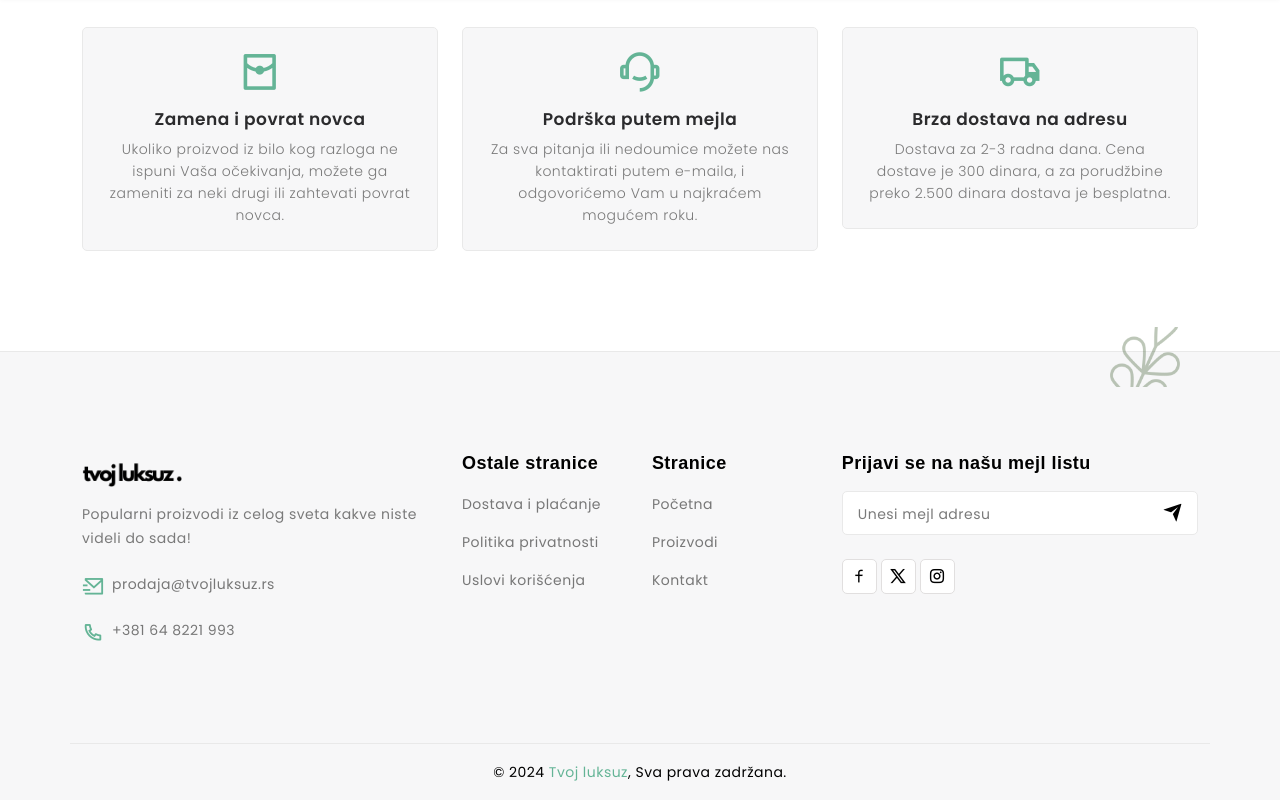
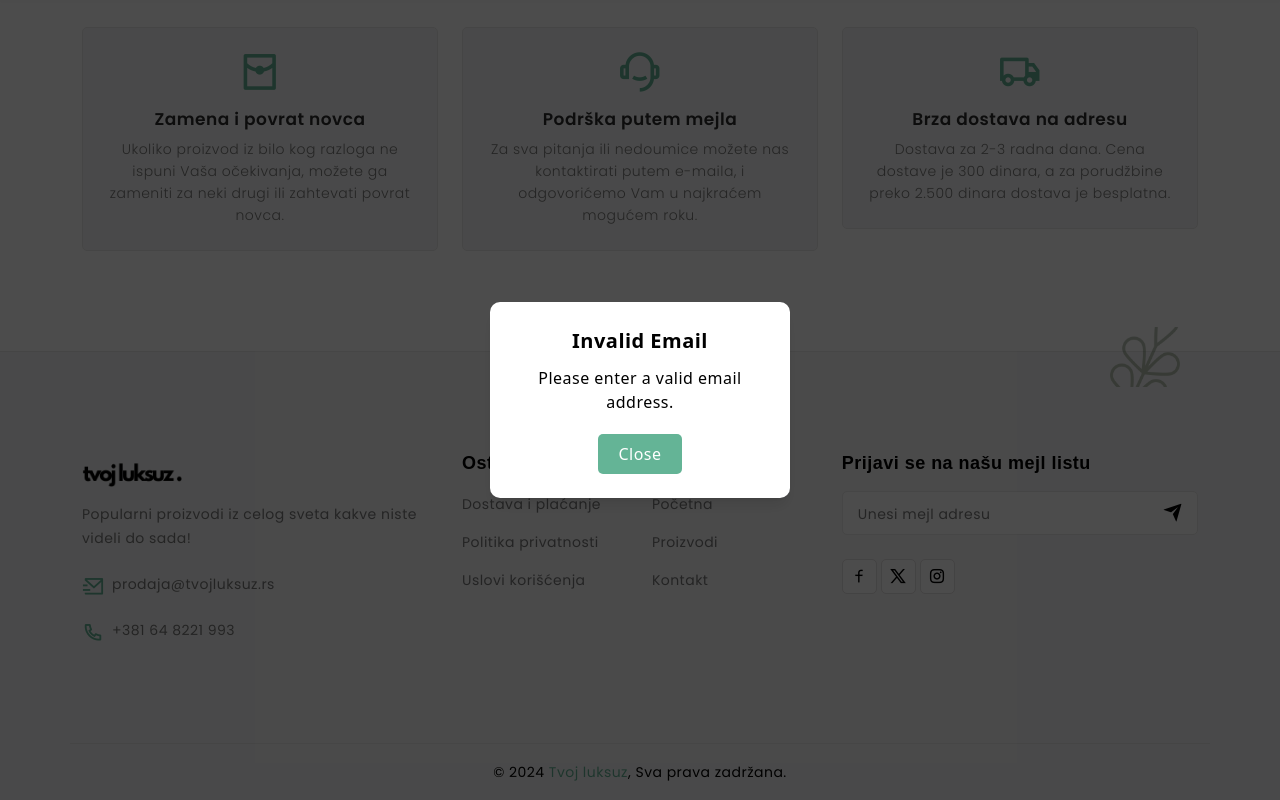
Before and after one commit to milosmitrovic20/Tvoj-Luksuz-Webshop, a plain HTML site: page index.html in a window 1280 px wide. Both pictures are taken after a click on the link 1172 px from the left and 1367 px from the top of the page. Shown: the part 855-1655 px from the top of the page. Drawn offline with nearby package versions, Linux system fonts and the light colour scheme; files that its build step writes are made by us from their sources; files whose address does not match are found by name.

Commit message:
added popup for email subscription confirmation

```diff
--- a/emailScript.js
+++ b/emailScript.js
@@ -8,7 +8,7 @@ document.addEventListener('DOMContentLoaded', () => {
         const emailInput = document.getElementById('email').value;
 
         if (!validateEmail(emailInput)) {
-            alert('Please enter a valid email address.');
+            showEmailPopup('Invalid Email', 'Please enter a valid email address.');
             return;
         }
 
@@ -23,15 +23,15 @@ document.addEventListener('DOMContentLoaded', () => {
         .then(response => response.json())
         .then(data => {
             if (data.success) {
-                alert('Email successfully submitted.');
+                showEmailPopup('Success', 'Email successfully submitted.');
                 emailForm.reset();
             } else {
-                alert('Error: ' + data.error);
+                showEmailPopup('Error', 'Error: ' + data.error);
             }
         })
         .catch(error => {
             console.error('Error:', error);
-            alert('There was an error submitting your email.');
+            showEmailPopup('Error', 'There was an error submitting your email.');
         });
     });
 
@@ -40,4 +40,25 @@ document.addEventListener('DOMContentLoaded', () => {
         const re = /^[^\s@]+@[^\s@]+\.[^\s@]+$/;
         return re.test(String(email).toLowerCase());
     }
+
+    // Function to show the custom popup
+    function showEmailPopup(title, message) {
+        const popup = document.getElementById('email-popup');
+        const popupTitle = document.getElementById('popup-title');
+        const popupMessage = document.getElementById('popup-message');
+        const closePopupButton = document.getElementById('close-email-popup');
+
+        popupTitle.textContent = title;
+        popupMessage.textContent = message;
+        popup.classList.remove('hidden'); // Show the popup
+
+        closePopupButton.addEventListener('click', () => {
+            popup.classList.add('hidden'); // Hide the popup when 'Close' is clicked
+        });
+
+        // Auto-hide the popup after 3 seconds
+        setTimeout(() => {
+            popup.classList.add('hidden');
+        }, 3000);
+    }
 });
--- a/index.html
+++ b/index.html
@@ -246,6 +246,15 @@
         </div>
     </section>
 
+    <!-- Custom Popup for notifications -->
+    <div id="email-popup" class="popup fixed inset-0 flex items-center justify-center bg-[rgba(0,0,0,0.7)] z-[9999] hidden">
+        <div class="popup-content bg-white p-6 rounded-[10px] shadow-lg w-[300px] text-center relative">
+            <h3 id="popup-title" class="text-[20px] font-bold mb-[10px]"></h3>
+            <p id="popup-message" class="text-[16px]"></p>
+            <button id="close-email-popup" class="mt-[20px] py-[8px] px-[20px] bg-[#64b496] text-white rounded-[5px] hover:bg-[#000] transition-all">Close</button>
+        </div>
+    </div>
+
     <!-- Footer -->
     <footer class="footer pt-[100px] max-[1199px]:pt-[70px] bg-off-white bg-[#f7f7f8] relative border-t-[1px] border-solid border-[#e9e9e9]">
         <div class="footer-container flex flex-wrap justify-between relative items-center mx-auto min-[1600px]:max-w-[1500px] min-[1400px]:max-w-[1320px] min-[1200px]:max-w-[1140px] min-[992px]:max-w-[960px] min-[768px]:max-w-[720px] min-[576px]:max-w-[540px]">
```
